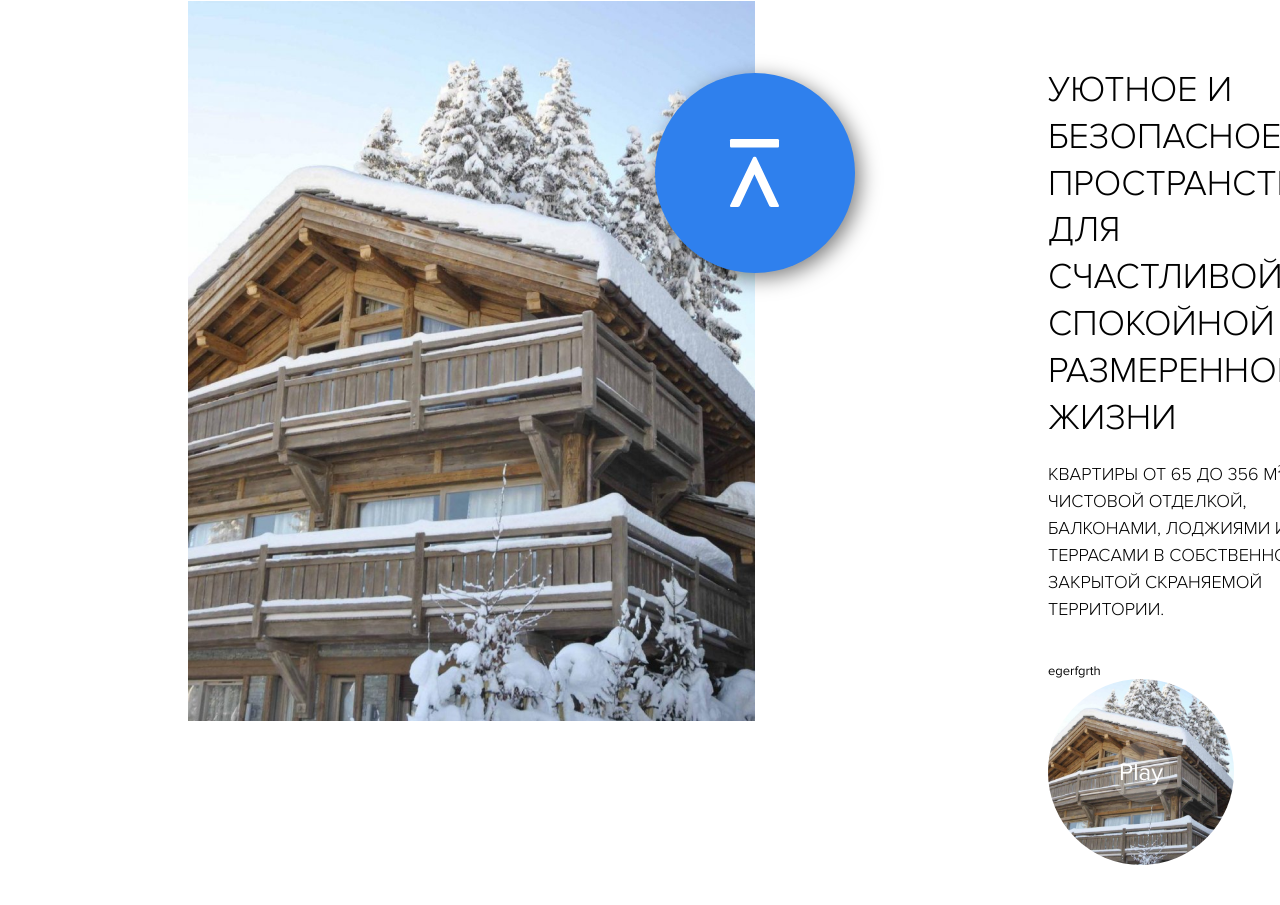
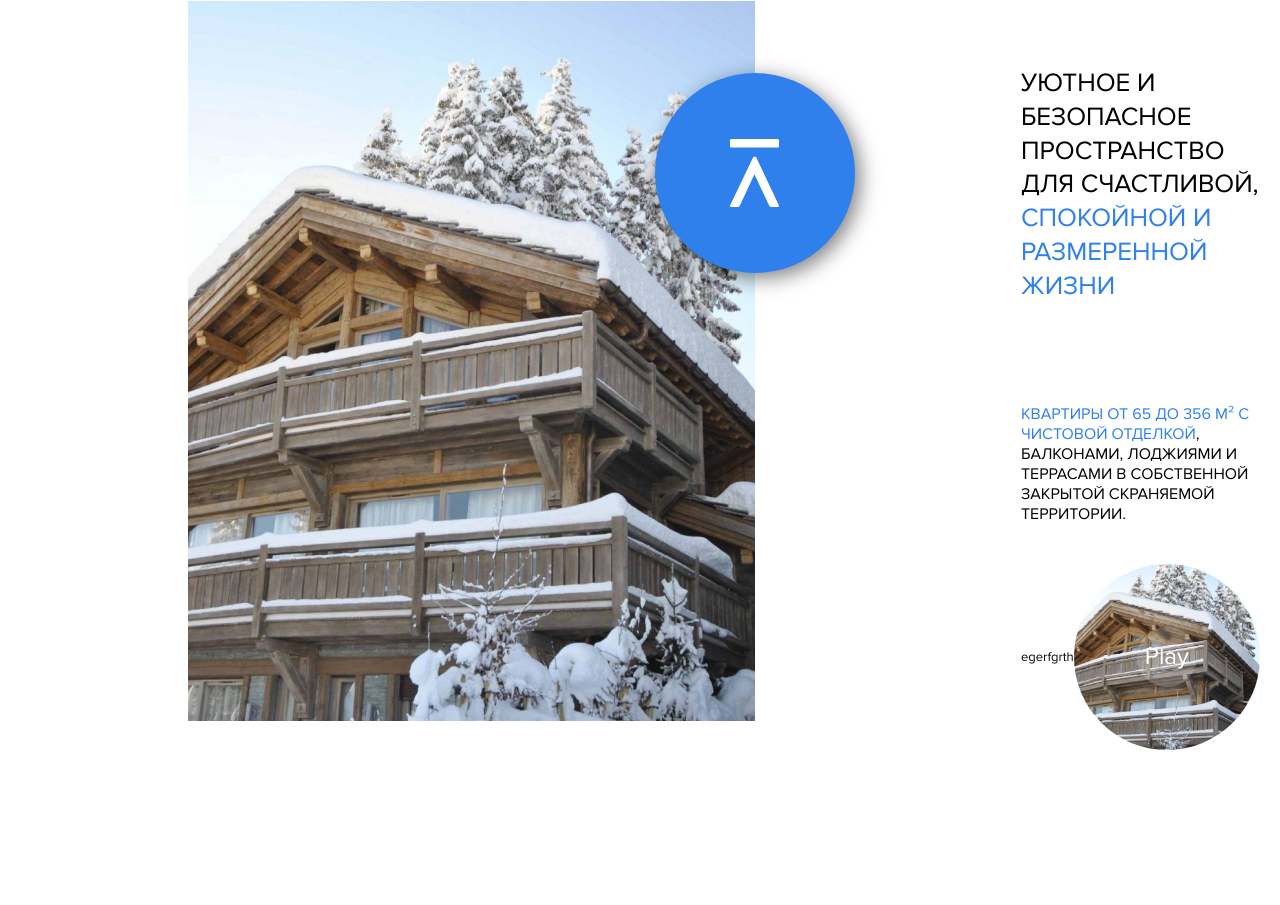
Before and after one commit to 12PUFFS/Semprogroup, a plain HTML site: page index.html in a window 1280 px wide. Shown: the part 926-1831 px from the top of the page. After the commit the page ends 1716 px from the top, so only its background shows below. Drawn offline with nearby package versions, Linux system fonts and the light colour scheme.

```diff
--- a/index.html
+++ b/index.html
@@ -66,11 +66,11 @@
 
 
 
-                          <p class="description">УЮТНОЕ И БЕЗОПАСНОЕ ПРОСТРАНСТВО ДЛЯ СЧАСТЛИВОЙ, СПОКОЙНОЙ И РАЗМЕРЕННОЙ ЖИЗНИ</p>
+                          <p class="description">УЮТНОЕ И БЕЗОПАСНОЕ ПРОСТРАНСТВО ДЛЯ СЧАСТЛИВОЙ,<span> СПОКОЙНОЙ И РАЗМЕРЕННОЙ ЖИЗНИ</span></p>
 
 
 
-                          <p class="details">КВАРТИРЫ ОТ 65 ДО 356 М² С ЧИСТОВОЙ ОТДЕЛКОЙ, БАЛКОНАМИ, ЛОДЖИЯМИ И ТЕРРАСАМИ В СОБСТВЕННОЙ ЗАКРЫТОЙ СКРАНЯЕМОЙ ТЕРРИТОРИИ.</p>
+                          <p class="details"><span>КВАРТИРЫ ОТ 65 ДО 356 М² С ЧИСТОВОЙ ОТДЕЛКОЙ</span>, БАЛКОНАМИ, ЛОДЖИЯМИ И ТЕРРАСАМИ В СОБСТВЕННОЙ ЗАКРЫТОЙ СКРАНЯЕМОЙ ТЕРРИТОРИИ.</p>
 
 
                         </div>
--- a/style.css
+++ b/style.css
@@ -723,6 +723,12 @@
 }
 
 
+.block{
+   justify-content: space-between;
+    display: flex;
+    align-items: center;
+}
+
 .column {
   display: flex;
   flex-direction: column;
@@ -756,10 +762,10 @@
   margin-bottom: 20px;
 }
 
-.details {
-  font-size: 18px;
-  line-height: 1.5;
-  font-weight: 300;
+.details p {
+  font-size: 16px;
+
+  font-weight: normal;
 }
 
 /* Стили для видео-блока (у вас уже должны быть) */
@@ -770,19 +776,37 @@
 }
 
 .column{
+  width: 454px;
+  margin-top: 109px;
+  display: flex;
+  flex-direction: column;
 
-  margin-top: 109px;
-  display: flex
-;
-  flex-direction: column;
-  align-items: flex-start;
   justify-content: space-between;
+}
+
+.column p{
+}
+
+
+.description{
+  font-size: 26px;
+  font-weight: normal;
+
+}
+
+.details {
+  font-size: 16px;
+  margin-top: 100px;
+}
+
+.column span{
+  color: var(--main);
 }
 
 
 .columns{
   display: flex;
-  gap: 293px;
+  gap: 266px;
 }
 
 .lines{
```
